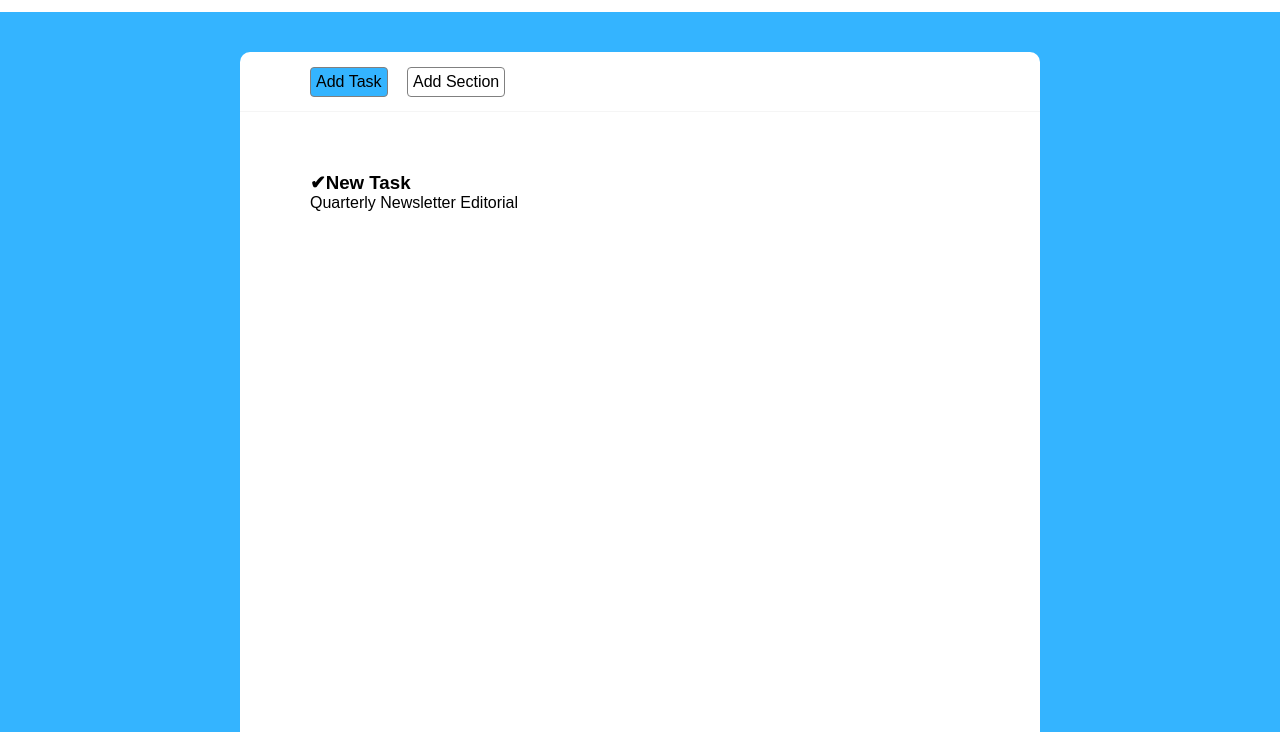
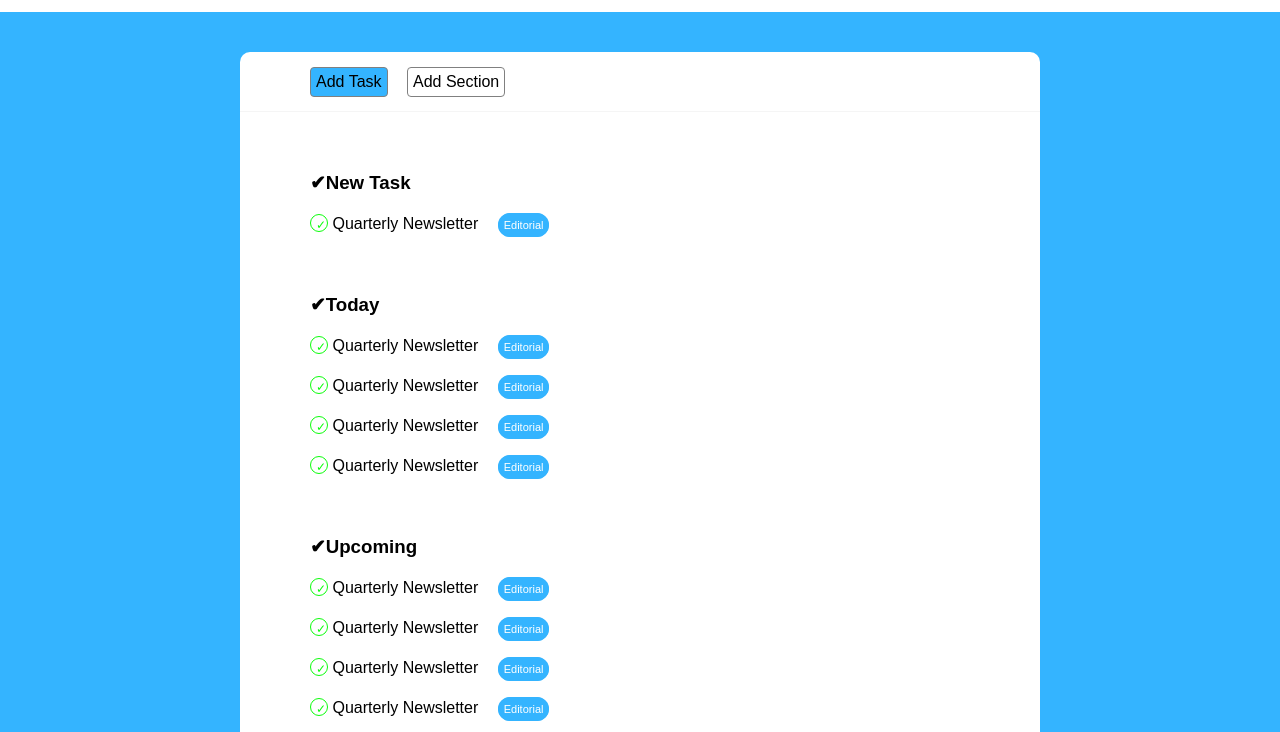
Before and after one commit to AngeloRoudani/html-css-toboolist, a plain HTML site: page index.html in a window 1280 px wide. Shown: the part 68-800 px from the top of the page. Drawn offline with Linux system fonts and the light colour scheme.

Commit message:
in the meanwhile

```diff
--- a/css/style.css
+++ b/css/style.css
@@ -67,3 +67,32 @@ body {
 .new_task h3::before {
     content: '\2714';
 }
+
+.annotazioni1 {
+    height: 40px;
+    padding-top: 20px;
+}
+
+.spunta {
+    border-radius: 50%;
+    border:1px solid rgb(11, 253, 11);
+    color: rgb(11, 253, 11);
+    height: 18px;
+    width: 18px;
+    display: inline-block;
+}
+.spunta span {
+    font-size: 12px;
+    margin: 5px;
+}
+
+#bedit {
+    font-size: 11px;
+    color: white;
+    background-color:rgb(52, 180, 255) ;
+    margin-top: 15px;
+    margin-left: 15px;
+    padding: 5px;
+    border-radius: 15px;
+    border: 1px solid rgb(52, 180, 255);
+}
--- a/index.html
+++ b/index.html
@@ -24,14 +24,75 @@
             </div>
             <div class="new_task">
                 <h3>New Task</h3>
-                <span class="annotazioni1"> Quarterly Newsletter <span>Editorial</span></span>
+                <div class="annotazioni1">
+                    <div class="spunta">
+                       <span>&#10003;</span>
+                    </div> Quarterly Newsletter
+                    <span id="bedit">Editorial</span>
+                </div>
 
             </div>
-            <div class="today">
 
+            <div class="new_task">
+                <h3>Today</h3>
+                <div class="annotazioni1">
+                    <div class="spunta">
+                       <span>&#10003;</span>
+                    </div> Quarterly Newsletter
+                        <span id="bedit">Editorial</span>
+                </div>
+                <div class="annotazioni1">
+                    <div class="spunta">
+                       <span>&#10003;</span>
+                    </div> Quarterly Newsletter
+                    <span id="bedit">Editorial</span>
+                </div>
+                <div class="annotazioni1">
+                    <div class="spunta">
+                       <span>&#10003;</span>
+                    </div> Quarterly Newsletter
+                    <span id="bedit">Editorial</span>
+                </div>
+                <div class="annotazioni1">
+                    <div class="spunta">
+                       <span>&#10003;</span>
+                    </div> Quarterly Newsletter
+                    <span id="bedit">Editorial</span>
+                </div>
             </div>
-            <div class="upcoming"></div>
+
+
+            <div class="new_task">
+                <h3>Upcoming</h3>
+                <div class="annotazioni1">
+                    <div class="spunta">
+                           <span>&#10003;</span>
+                    </div> Quarterly Newsletter
+                        <span id="bedit">Editorial</span>
+                </div>
+                <div class="annotazioni1">
+                    <div class="spunta">
+                       <span>&#10003;</span>
+                    </div> Quarterly Newsletter
+                    <span id="bedit">Editorial</span>
+                </div>
+                <div class="annotazioni1">
+                    <div class="spunta">
+                       <span>&#10003;</span>
+                    </div> Quarterly Newsletter
+                    <span id="bedit">Editorial</span>
+                </div>
+                <div class="annotazioni1">
+                    <div class="spunta">
+                       <span>&#10003;</span>
+                    </div> Quarterly Newsletter
+                    <span id="bedit">Editorial</span>
+                </div>
+            </div>
+
+
         </div>
+
 
     </main>
 
```
